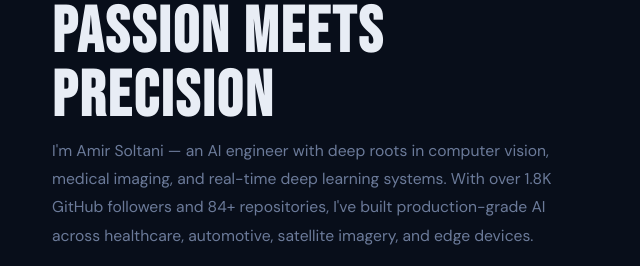
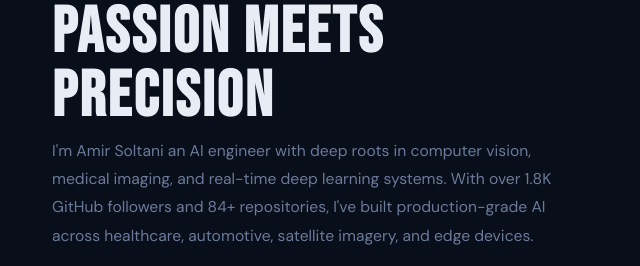
Before and after one commit to AISoltani/AISoltani.github.io, a plain HTML site: page index.html in a window 1280 px wide. Shown: the part 960-1226 px from the top of the page, 628-1268 px from the left. Drawn offline with Linux system fonts and the light colour scheme.

Commit message:
Update index.html

```diff
--- a/index.html
+++ b/index.html
@@ -576,7 +576,7 @@ footer{
     <div class="about-text reveal">
       <div class="section-label">About Me</div>
       <h2 class="section-title">Passion Meets<br/>Precision</h2>
-      <p>I'm Amir Soltani — an AI engineer with deep roots in computer vision, medical imaging, and real-time deep learning systems. With over 1.8K GitHub followers and 84+ repositories, I've built production-grade AI across healthcare, automotive, satellite imagery, and edge devices.</p>
+      <p>I'm Amir Soltani an AI engineer with deep roots in computer vision, medical imaging, and real-time deep learning systems. With over 1.8K GitHub followers and 84+ repositories, I've built production-grade AI across healthcare, automotive, satellite imagery, and edge devices.</p>
       <p>I specialize in pushing state-of-the-art beyond benchmarks: whether that's achieving 42mm MPJPE on Human3.6M with Transformer architectures, deploying tumor segmentation to hospitals with 0.92 DSC score, or running YOLO-class detection in under 30ms on embedded hardware.</p>
       <p>My philosophy: <em style="color:var(--cyan)">Knowledge is not skill. Knowledge plus ten thousand hours is skill.</em></p>
       <div class="about-highlights">
```
